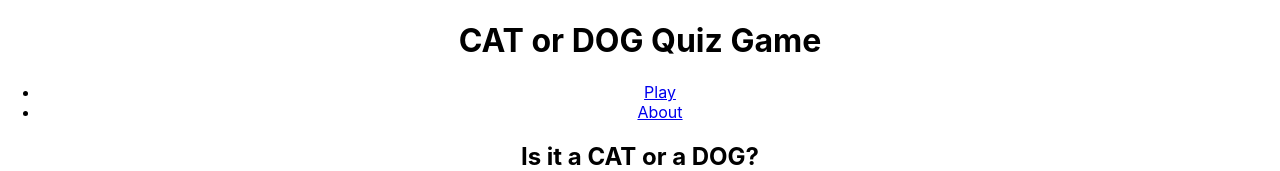
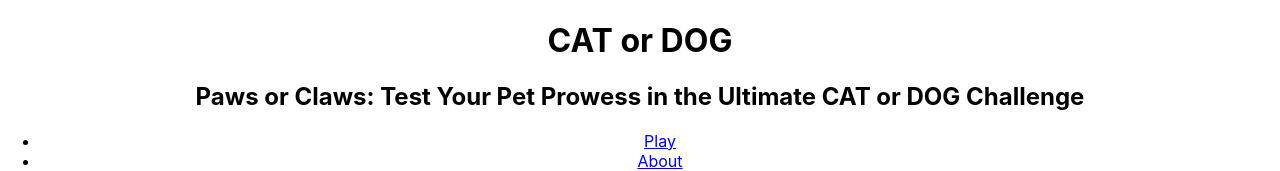
Before and after one commit to eirikenriquez/CatOrDog, a React (Create React App) app in the folder client/: page / in a window 1280 px wide. Shown: the top 171 px of the page. Built offline with nearby package versions, Linux system fonts and the light colour scheme; no server answers.

Commit message:
updated layout

```diff
--- a/client/src/components/Layout.js
+++ b/client/src/components/Layout.js
@@ -5,7 +5,11 @@ function Layout({ children }) {
   return (
     <div className="App">
       <header className="app-header">
-        <h1>CAT or DOG Quiz Game</h1>
+        <h1>CAT or DOG</h1>
+        <h2>
+          Paws or Claws: Test Your Pet Prowess in the Ultimate CAT or DOG
+          Challenge
+        </h2>
         <nav>
           <ul>
             <li>
```
